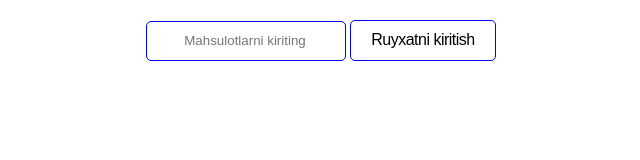
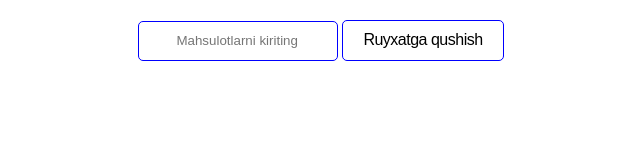
Before and after one commit to SarvarbekYuldoshov/JavaScriptDom, a plain HTML site: page Dom/index.html in a window 1280 px wide. Shown: the whole page, without its empty margins (319-959 px from the left). Drawn offline with Linux system fonts and the light colour scheme.

Commit message:
ssalomlat

```diff
--- a/Dom/index.html
+++ b/Dom/index.html
@@ -10,7 +10,7 @@
     <div class="header">
         <div class="container header__container">
             <input class="header__input" id="input" type="number" placeholder="          Mahsulotlarni kiriting">
-            <button class="header__btn" id="add">Ruyxatni kiritish</button>
+            <button class="header__btn" id="add">Ruyxatga qushish</button>
             <div id="addTodo">
 
             </div>
```
